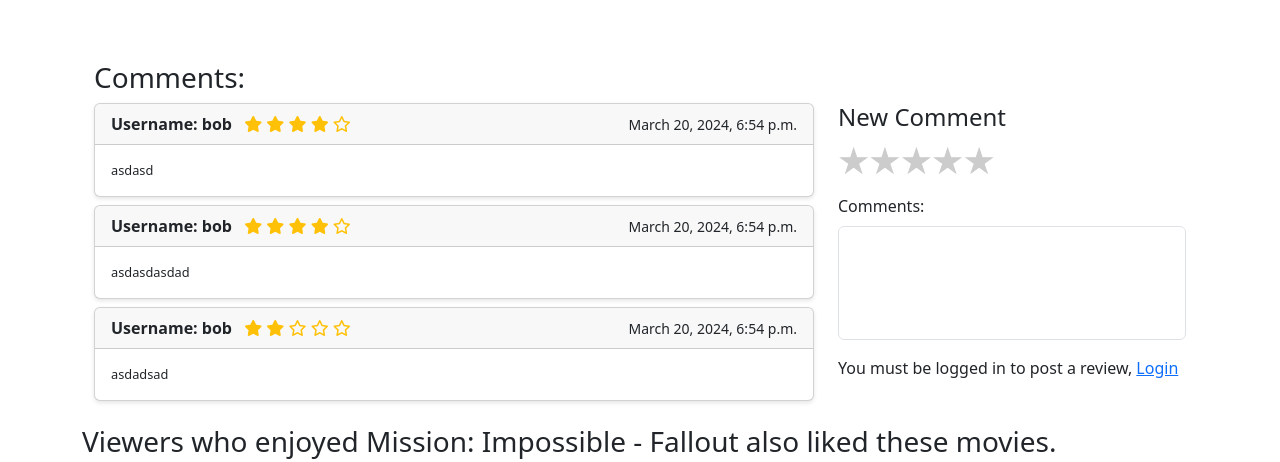
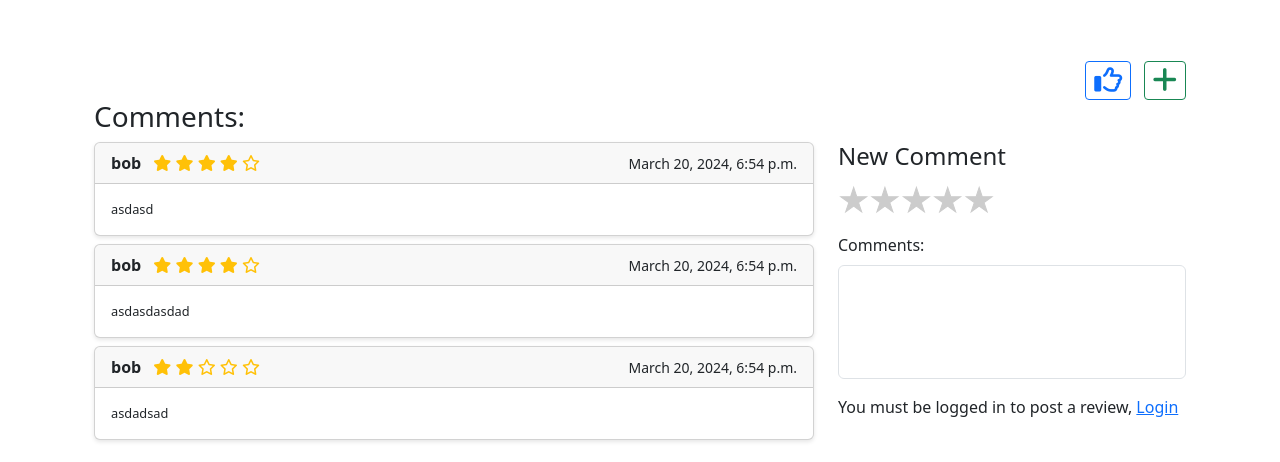
Before and after one commit to boraeryazgan/BOB, a Django app: page /detail/4002/ in a window 1280 px wide. Shown: the part 589-1051 px from the top of the page. Run offline with Django 4.2, Linux system fonts and the light colour scheme; data comes from the database, SQL or seed files in the repository; both versions use the stored data as it was after the commit; some libraries are stand-ins or nearby versions.

Commit message:
like_buttons_1
Added buttons only for frontend to like films and add to the playlist

```diff
--- a/templates/movie_app/detail.html
+++ b/templates/movie_app/detail.html
@@ -30,15 +30,20 @@
     </div>
     <!--- Rating System --->
     <div class="container mb-3">
+                <div class="text-end">
+          <button type="button" class="btn btn-outline-primary btn-sm me-2"><i class="far fa-thumbs-up fa-2x"></i></button>
+          <button type="button" class="btn btn-outline-success btn-sm"><i class="fas fa-plus fa-2x"></i></button>
+        </div>
         <h3>
             Comments:
         </h3>
+
         <div class="row">
             <div class="col-lg-8" id="comments">
                 {% for review in reviews %}
                     <div class="card mb-2">
                         <div class="card-header d-flex justify-content-between align-items-center">
-                            <div class="fw-bold">Username: {{ review.user.username }}
+                            <div class="fw-bold">{{ review.user.username }}
                                 <span class="ms-2">
               <span class="{% if review.rate > 0 %}fas{% else %}far{% endif %} fa-star text-warning"></span>
               <span class="{% if review.rate > 1 %}fas{% else %}far{% endif %} fa-star text-warning"></span>
@@ -81,7 +86,7 @@
                     {% if user.is_authenticated %}
                     <button type="submit" class="btn btn-primary">Submit</button>
                     {% else %}
-                        <p>You must be logged in to post a review, <a href="{% url "login" %}">Login</a></p>
+                        <p>You must be logged in to post a review, <a href="{% url 'login' %}">Login</a></p>
                     {% endif %}
                 </form>
             </div>
```
Also changed, not shown: db.sqlite3, 1 other file.
